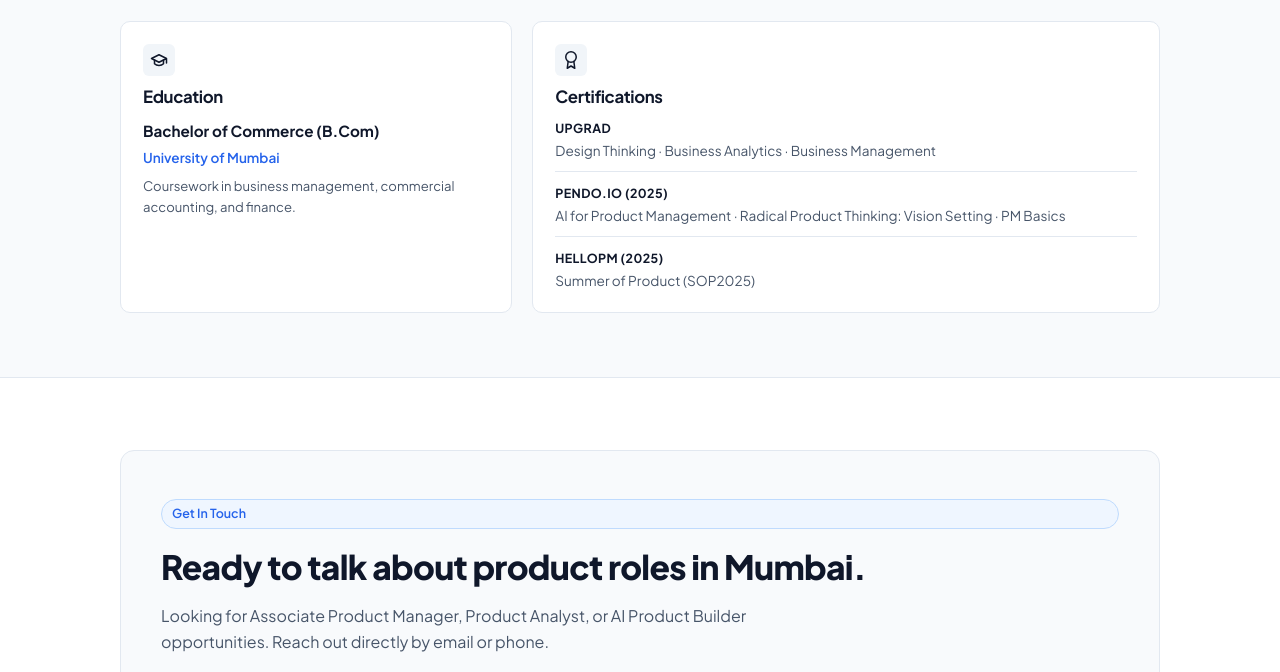
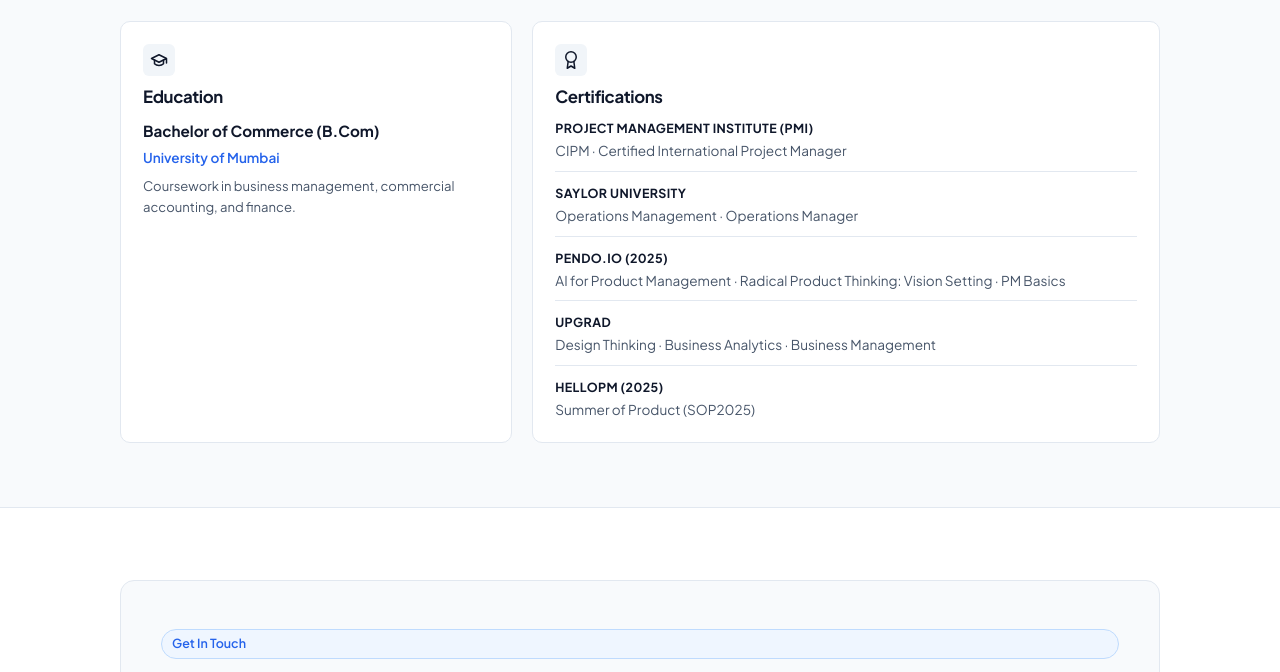
Before and after one commit to manavmate53-jpg/portfolio, a plain HTML site: page index.html in a window 1280 px wide. Shown: the part 4853-5525 px from the top of the page. Drawn offline with Linux system fonts and the light colour scheme.

Commit message:
Add PMI CIPM and Saylor University Operations Manager certifications

```diff
--- a/index.html
+++ b/index.html
@@ -786,12 +786,20 @@
             <h3 class="card-title-sm">Certifications</h3>
             <div class="cert-list">
               <div class="cert-row">
-                <span class="cert-provider">UpGrad</span>
-                <span class="cert-name">Design Thinking &middot; Business Analytics &middot; Business Management</span>
+                <span class="cert-provider">Project Management Institute (PMI)</span>
+                <span class="cert-name">CIPM &middot; Certified International Project Manager</span>
+              </div>
+              <div class="cert-row">
+                <span class="cert-provider">Saylor University</span>
+                <span class="cert-name">Operations Management &middot; Operations Manager</span>
               </div>
               <div class="cert-row">
                 <span class="cert-provider">Pendo.io (2025)</span>
                 <span class="cert-name">AI for Product Management &middot; Radical Product Thinking: Vision Setting &middot; PM Basics</span>
+              </div>
+              <div class="cert-row">
+                <span class="cert-provider">UpGrad</span>
+                <span class="cert-name">Design Thinking &middot; Business Analytics &middot; Business Management</span>
               </div>
               <div class="cert-row">
                 <span class="cert-provider">HelloPM (2025)</span>
```
Also changed, not shown: 1 other file.
